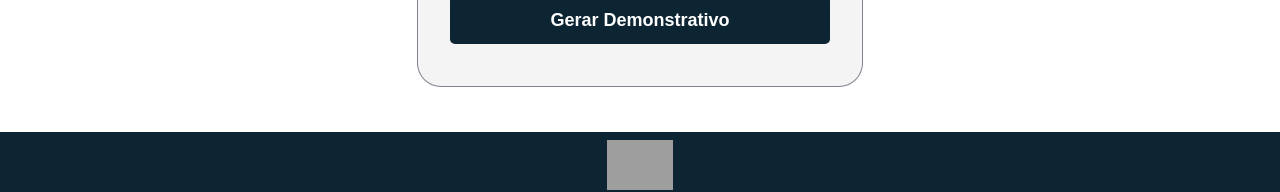
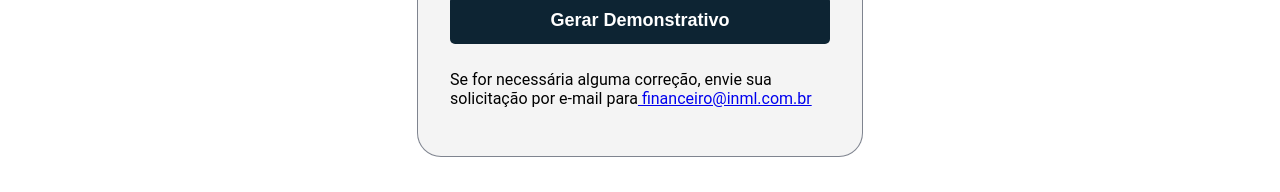
Before and after one commit to duduszchaida/declaracao-inml, a React (Vite) app: page / in a window 1280 px wide. Shown: the part 698-890 px from the top of the page. Built offline with nearby package versions, Linux system fonts and the light colour scheme; grey boxes are pictures that could not be loaded.

Commit message:
Update App.jsx

```diff
--- a/src/App.jsx
+++ b/src/App.jsx
@@ -98,6 +98,12 @@ const App = () => {
          {isLoading ? "Gerando..." : "Gerar Demonstrativo"} {/* Texto condicional */}
         </button>
         {isLoading && <div className="loading-spinner"></div>} {/* Bolinha de carregamento */}
+        <p className="loading-message">
+            Se for necessária alguma correção, envie sua solicitação por e-mail
+            para
+            <a href="mailto:financeiro@inml.com.br"> financeiro@inml.com.br</a>
+        </p>
+
       </form>
     </div>
   );
```
